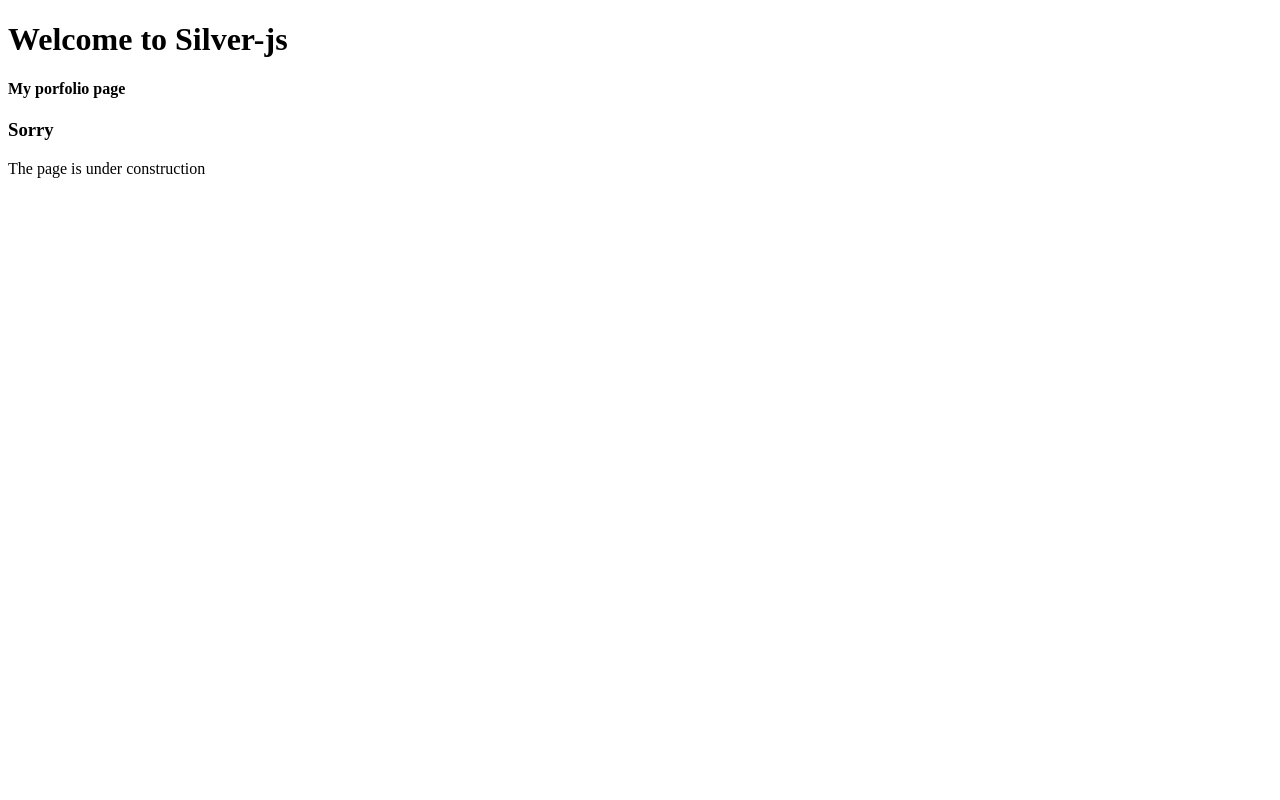
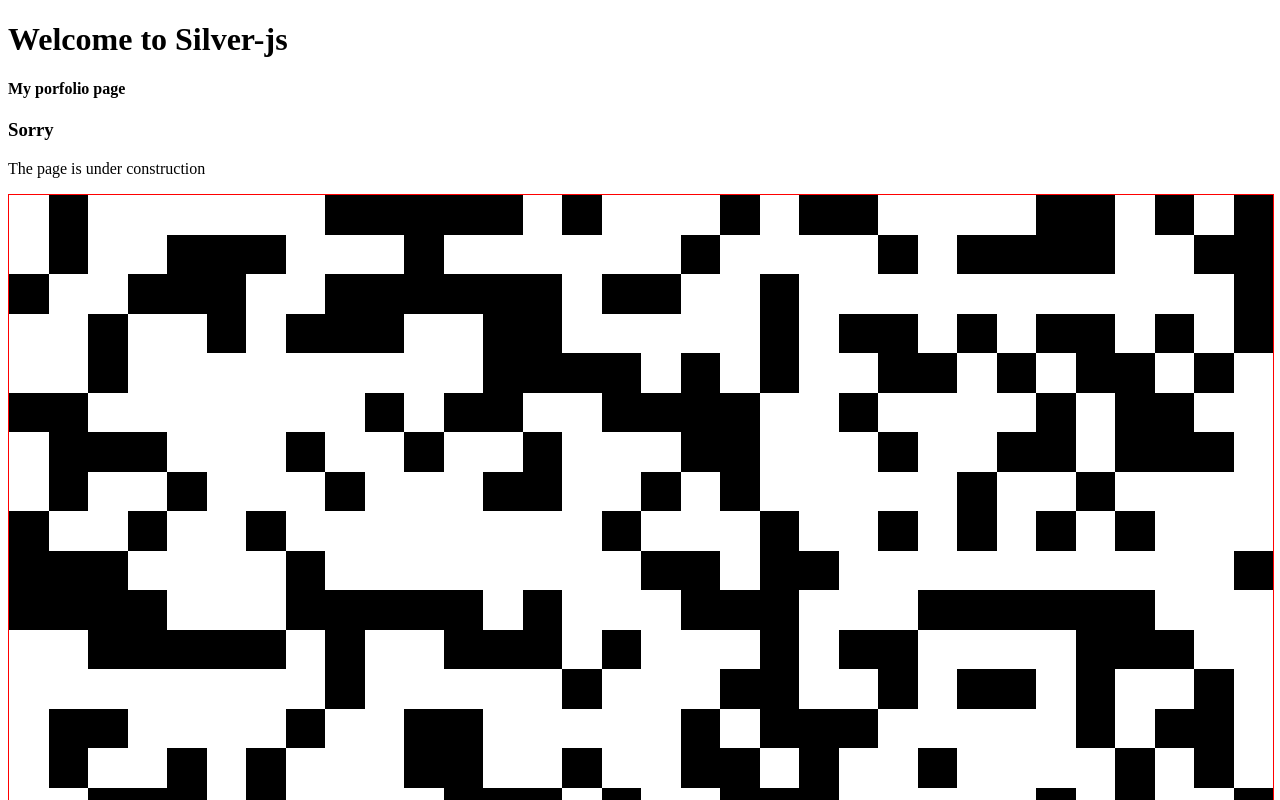
Before and after one commit to silver-js/silver-js, a plain HTML site: page index.html in a window 1280 px wide. Shown: the top 800 px of the page. Drawn offline with Linux system fonts and the light colour scheme.

Commit message:
building base website

```diff
--- a/index.html
+++ b/index.html
@@ -3,6 +3,8 @@
   <head>
     <meta charset="utf-8">
     <title></title>
+    <style>canvas{border:1px solid red;width:100%;image-rendering:pixelated;}</style>
+    <script type="module" src="./js/main.js"></script>
   </head>
   <body>
     <header>
--- /dev/null
+++ b/js/bg.js
@@ -0,0 +1,55 @@
+const cWidth = 32;
+const cHeight = 32;
+
+// setup
+const canv = document.createElement('canvas');
+canv.width = cWidth;
+canv.height = cHeight;
+document.body.appendChild(canv);
+const ctx = canv.getContext('2d');
+
+// img refresh funciion
+const bgImg = new Image();
+bgImg.onload = ()=>{
+  console.log('image loaded');
+}
+const bgImgData = ctx.getImageData(
+  0,0,
+  cWidth,cHeight
+);
+
+/////////////////////////////////
+const startWorld = ()=>{
+  const newData = new Uint8ClampedArray(
+    cWidth*cHeight*4
+    ).fill(255);
+    for(let i=0;i<cWidth*cHeight;i++){
+      newData.set(
+        Math.random()>.4?[]:[0,0,0],
+        i*4
+      );
+    }
+    bgImgData.data.set(newData);
+    ctx.putImageData(bgImgData,0,0)
+}
+
+// next frame
+const nextFrame = ()=>{
+  const pxData = bgImgData.data;
+  const bgCells = pxData.length/4;
+  const nextData = pxData.map(n=>{
+    return Math.floor(Math.random()*255);
+  });
+  bgImgData.data.set(nextData);
+  ctx.putImageData(bgImgData,0,0);
+}
+startWorld();
+//bg.src = canv.toDataURL();
+
+
+
+
+
+
+
+export default true;
--- /dev/null
+++ b/js/main.js
@@ -0,0 +1,2 @@
+import bg from './bg.js';
+console.log(bg);
```
